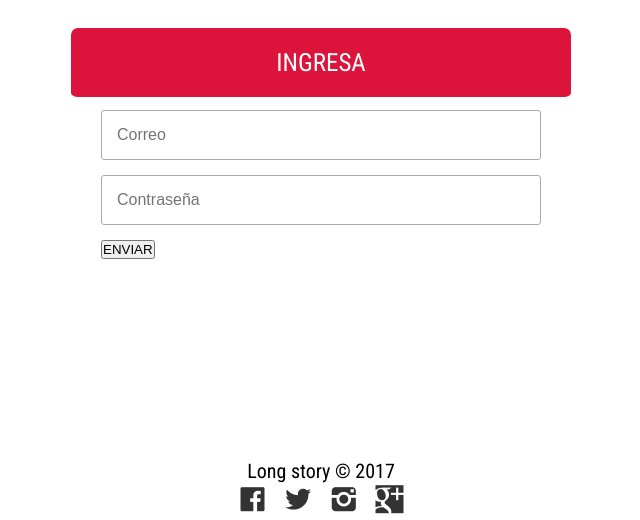
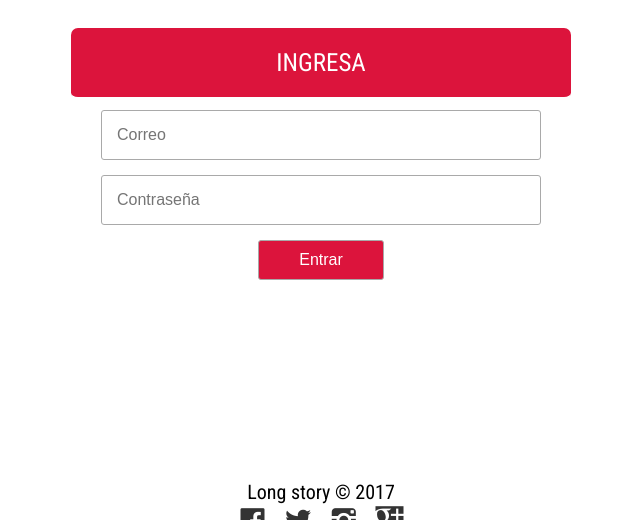
Before and after one commit to natalia-cevallos/longstory, a PHP site: page /login.php in a window 1280 px wide. Shown: the part 404-924 px from the top of the page, without its empty margins (319-959 px from the left). Run offline with PHP 8.4, Linux system fonts and the light colour scheme.

Commit message:
boton enviar

```diff
--- a/login.php
+++ b/login.php
@@ -43,7 +43,7 @@
 					<?php endif; ?>
 
 					<br><br>
-					<button type="submit" class="button">ENVIAR</button>
+					<input type="submit" value="Entrar" class="btn-enviar">
 				</form>
 
 				<?php if (isset($erroresFinales) && !empty($erroresFinales)): ?>
```
